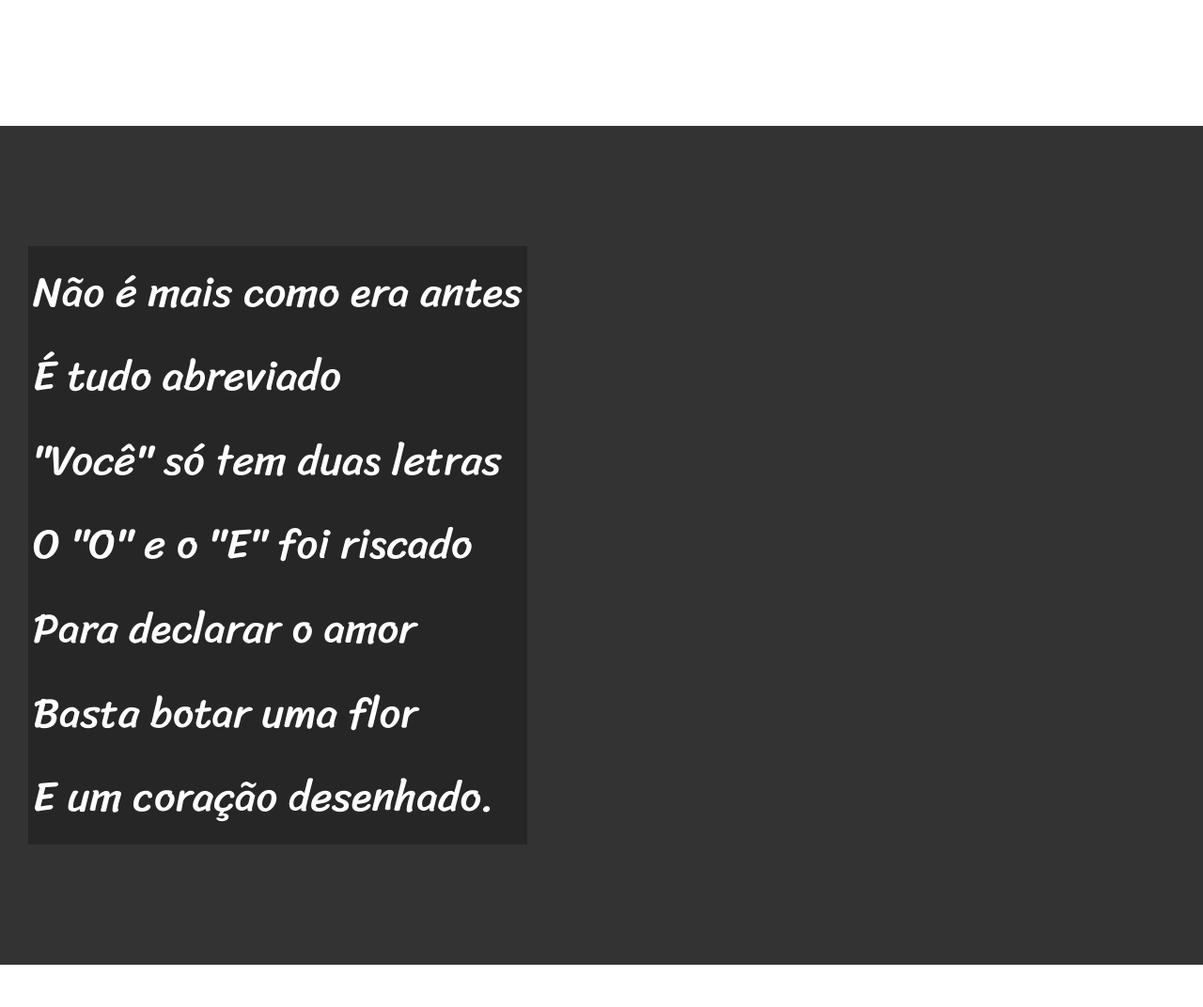
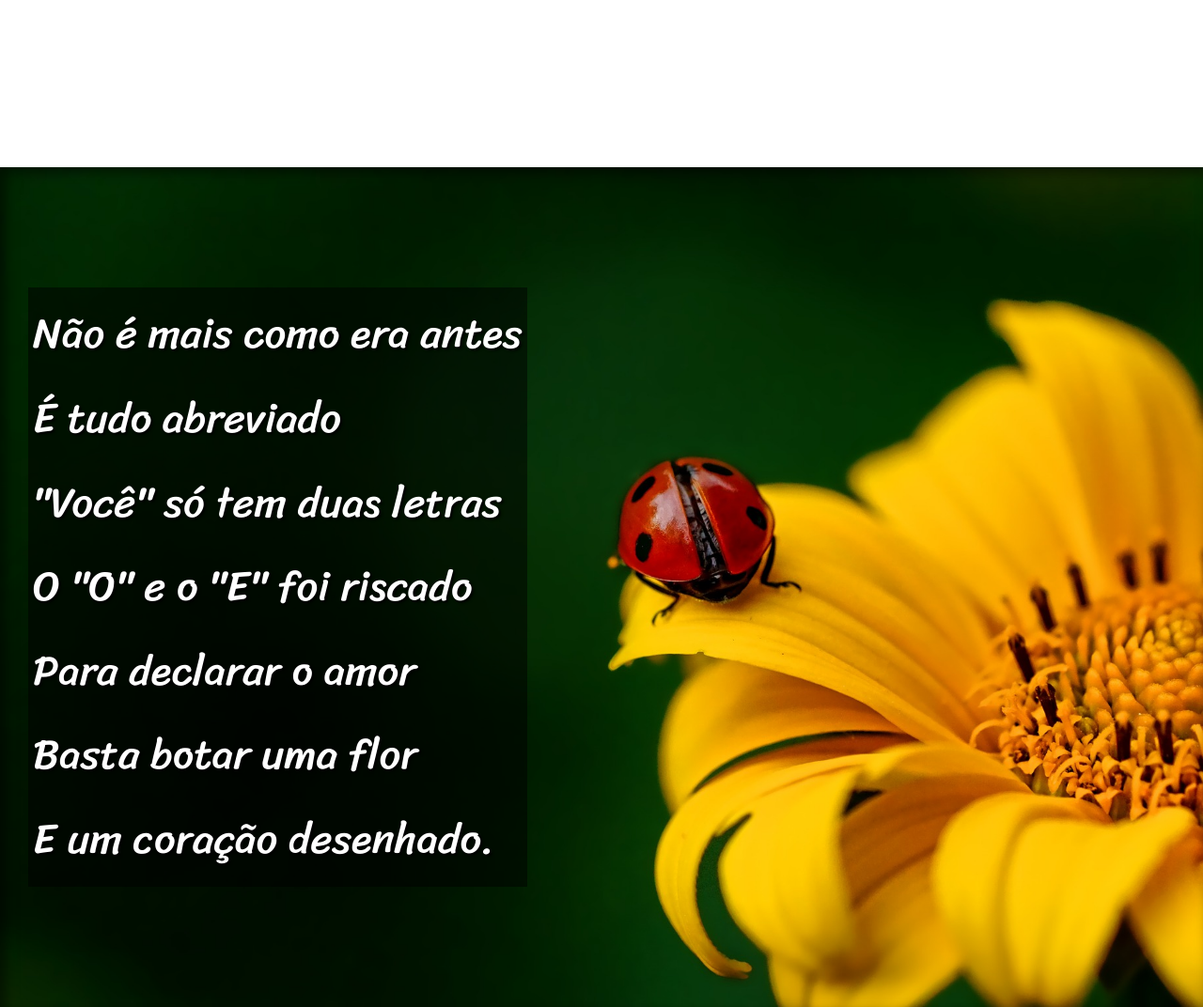
Before and after one commit to ErikEverton/html-css, a plain HTML site: page desafios/desafio012/index.html in a window 1280 px wide. Shown: the part 920-1992 px from the top of the page at 94% size. Drawn offline with Linux system fonts and the light colour scheme.

Commit message:
novas coisas

```diff
--- a/desafios/desafio012/css/style.css
+++ b/desafios/desafio012/css/style.css
@@ -58,6 +58,10 @@ section {
     font-size: 3.5vw;
 }
 
+section > p {
+    padding-bottom: 1em;
+}
+
 section.normal {
     background-color: #fff;
     color: #000;
@@ -66,12 +70,26 @@ section.normal {
 section.imagem {
     background-color: #333;
     color: #fff;
+    box-shadow: inset 6px 6px 13px 0 #00000083;
+    background-size: cover;
+    background-attachment: fixed;
 }
 
 section.imagem > p {
     display: inline-block;
     padding: 5px;
-    background-color: #00000041;
+    background-color: #00000083;
+    text-shadow: 2px 2px 3px black;
+}
+
+section#img01 {
+    background-image: url("../imagens/background001.jpg");
+    background-position: right center;
+}
+
+section#img02 {
+    background-image: url("../imagens/background002.jpg");
+    background-image: right center;
 }
 
 footer {
--- a/desafios/desafio012/index.html
+++ b/desafios/desafio012/index.html
@@ -24,7 +24,7 @@
             </p>
         </section>
 
-        <section class="imagem">
+        <section class="imagem" id="img01">
             <p>
                 Não é mais como era antes <br>
                 É tudo abreviado <br>
@@ -58,7 +58,7 @@
             </p>
         </section>
 
-        <section class="imagem">
+        <section class="imagem" id="img02">
             <p>
                 Tenho saudade das cartas <br>
                 Escritas com a própria mão <br>
```
